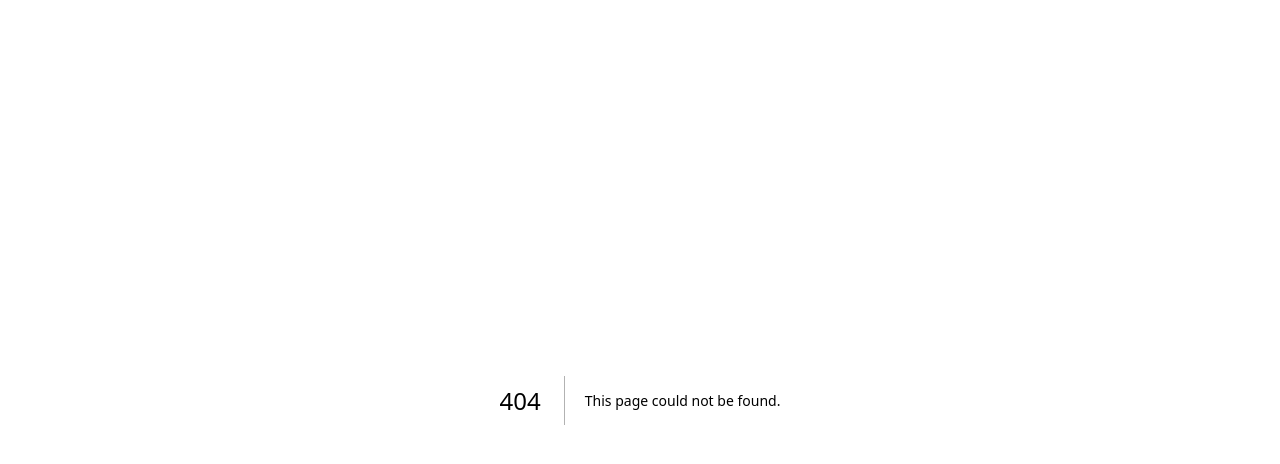
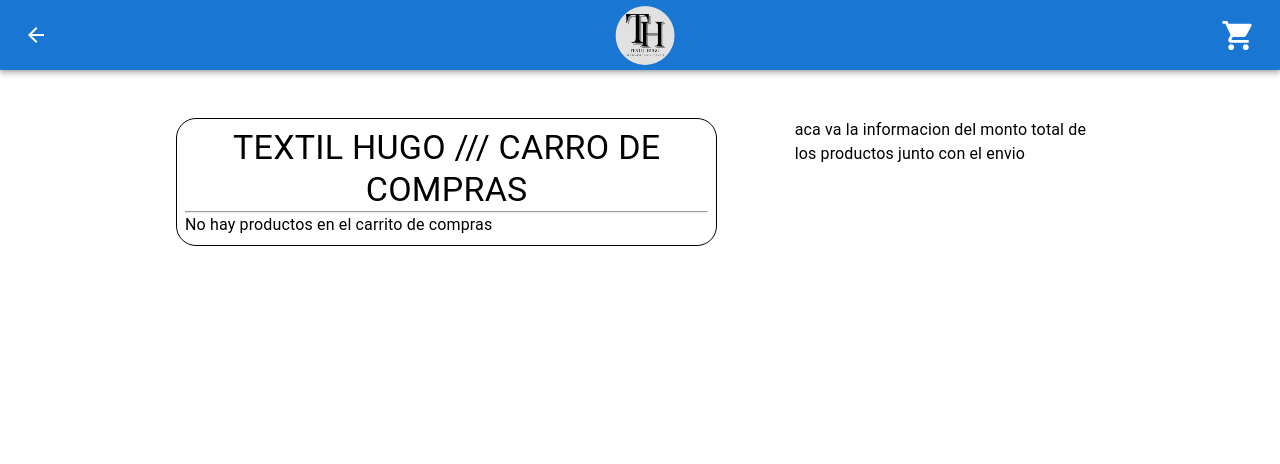
Before and after one commit to MartinPegoraro/cloud-store, a Next.js app: page /textil-hugo/cart in a window 1280 px wide. Before the commit this address had no page. Shown: the top 464 px of the page. Built offline with nearby package versions, Linux system fonts and the light colour scheme.

Commit message:
cart start, modify nav, product and shopp

```diff
--- /dev/null
+++ b/components/HomePage/Cart.js
@@ -0,0 +1,61 @@
+import React from 'react'
+import { verifyShoppingCart, productsShoppingCart, toggleShoppingCart } from '../Redux/ShoppingCart'
+import { useDispatch, useSelector } from 'react-redux'
+import {
+    Box,
+    Grid,
+    Typography,
+    Card,
+    CardMedia
+} from '@mui/material'
+
+export default function Cart() {
+
+    const dispatch = useDispatch()
+    const productCart = useSelector(productsShoppingCart)
+    const verifyCart = useSelector(verifyShoppingCart)
+
+    console.log(verifyCart);
+
+    return (
+        <>
+            <Box sx={{ display: 'flex', justifyContent: 'center', alignItems: 'center' }}>
+                <Grid container sx={{ width: '80%', p: 6 }}>
+                    <Grid item xs={7} sx={{ p: 1, border: '1px solid black', borderRadius: 5 }}>
+                        <Typography variant="h4" sx={{ textAlign: 'center' }}> TEXTIL HUGO    ///    CARRO DE COMPRAS</Typography>
+                        <hr />
+                        {
+                            verifyCart ?
+                                productCart.map((product) => {
+                                    return (
+                                        <Grid container key={product?.id}>
+                                            <Grid item xs={3}>
+                                                <Card sx={{ m: 2 }}>
+                                                    <CardMedia
+                                                        component="img"
+                                                        alt={product?.description}
+                                                        image={product?.miniature}
+                                                        title={product?.price}
+                                                        sx={{ width: '100%', height: '100%' }}
+                                                    />
+                                                </Card>
+                                            </Grid>
+                                            <Grid item xs={9}>
+                                                <Typography>sdgsdfhdfgj</Typography>
+                                            </Grid>
+                                        </Grid>
+                                    )
+                                })
+                                :
+                                <Typography>No hay productos en el carrito de compras</Typography>
+                        }
+                    </Grid>
+                    <Grid item xs={1}></Grid>
+                    <Grid item xs={4}>
+                        <Typography>aca va la informacion del monto total de los productos junto con el envio</Typography>
+                    </Grid>
+                </Grid>
+            </Box>
+        </>
+    )
+}
--- a/components/NavBar.js
+++ b/components/NavBar.js
@@ -7,7 +7,8 @@
     Toolbar,
     Box,
     AppBar,
-    Avatar
+    Avatar,
+    Badge
 } from '@mui/material';
 import ArrowBackIcon from '@mui/icons-material/ArrowBack';
 import MenuIcon from '@mui/icons-material/Menu';
@@ -15,12 +16,18 @@
 import { toggleMenuVisibility, selectMenuVisibility } from './Redux/MenuSlice';
 import { useDispatch, useSelector } from 'react-redux';
 import { useRouter } from 'next/router';
+import { verifyShoppingCart, productsShoppingCart } from './Redux/ShoppingCart';
 
 export default function NavBar() {
 
     const dispatch = useDispatch()
     const openMenu = useSelector(selectMenuVisibility)
+    const verifyCart = useSelector(productsShoppingCart)
     const router = useRouter()
+
+    const amoutProductcart = verifyCart.length
+
+    const handleGoCart = () => { router.push('/textil-hugo/cart') }
 
     const handleBack = () => {
         router.back()
@@ -37,7 +44,6 @@
 
         }
     };
-
     return (
         <Box sx={{ flexGrow: 1 }}>
             <AppBar position="static">
@@ -79,19 +85,10 @@
                             </IconButton>
                         </Grid>
                         <Grid item xs={3.9} sx={{ textAlign: 'right' }}>
-
-                            <ShoppingCartIcon fontSize='large' />
+                            <Badge badgeContent={amoutProductcart} color="error"  >
+                                <ShoppingCartIcon fontSize='large' onClick={handleGoCart} sx={{ cursor: 'pointer' }} />
+                            </Badge>
                         </Grid>
-                        <Grid item xs={0.1} sx={{ textAlign: 'right' }}>
-                            <Typography sx={{
-                                position: 'absolute',
-                                color: 'red',
-                                bottom: '30px',
-                                right: '50px',
-                                fontSize: 15,
-                            }}>1</Typography>
-                        </Grid>
-
                     </Grid>
                 </Toolbar>
             </AppBar>
--- a/components/Redux/ShoppingCart.js
+++ b/components/Redux/ShoppingCart.js
@@ -11,6 +11,7 @@
     reducers: {
         toggleVerifyShoppingCart: (state, { payload }) => {
             const { isTrue } = payload;
+            console.log(isTrue);
             state.isTrue = isTrue;
         },
         toggleShoppingCart: (state, { payload }) => {
--- /dev/null
+++ b/src/pages/textil-hugo/cart.js
@@ -0,0 +1,14 @@
+import React from 'react'
+import Header from '../../../components/Header'
+import NavBar from '../../../components/NavBar'
+import Cart from '../../../components/HomePage/Cart'
+
+export default function Carts() {
+    return (
+        <>
+            <Header />
+            <NavBar />
+            <Cart />
+        </>
+    )
+}
```
Also changed, not shown: components/HomePage/Product.js (+23 -4 lines).
